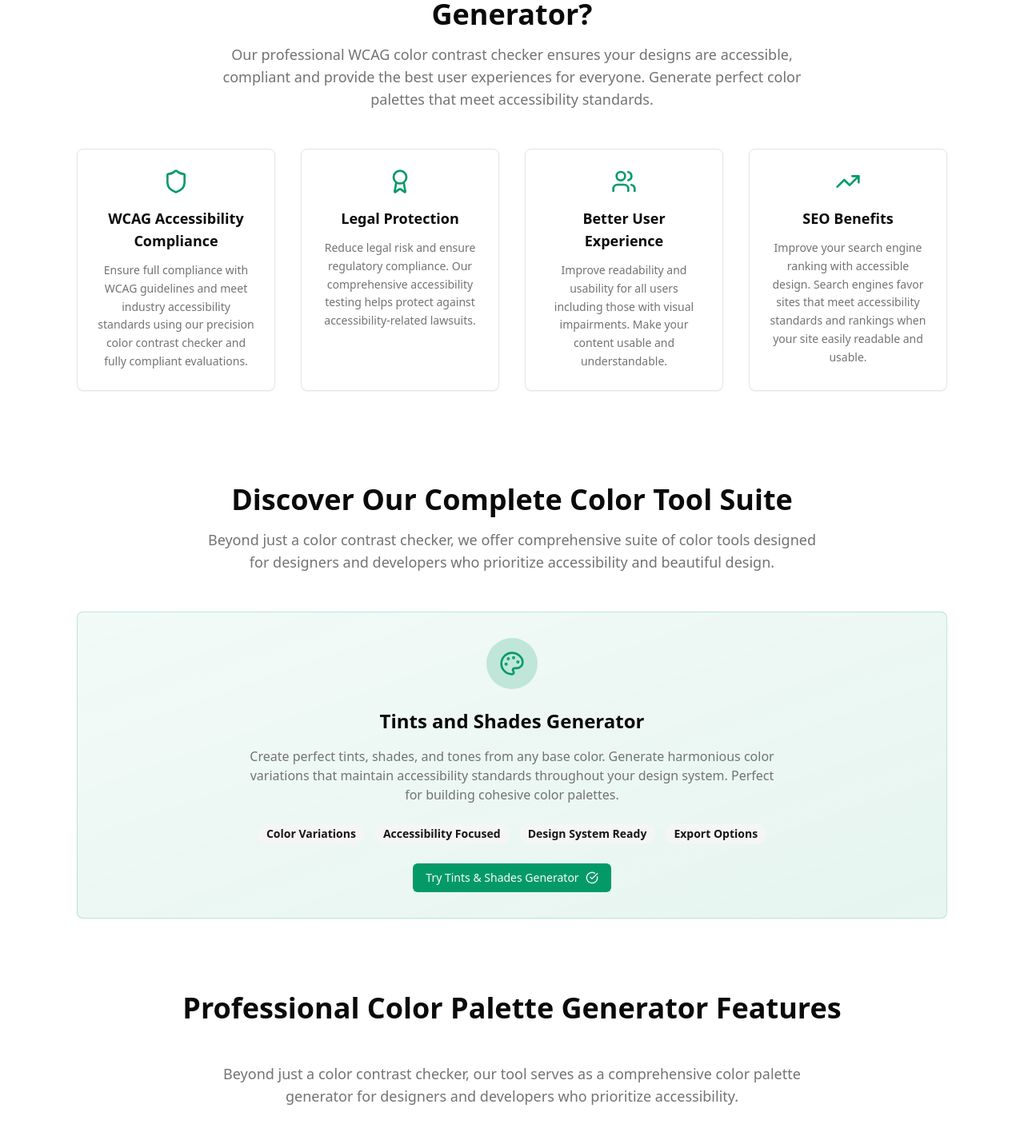
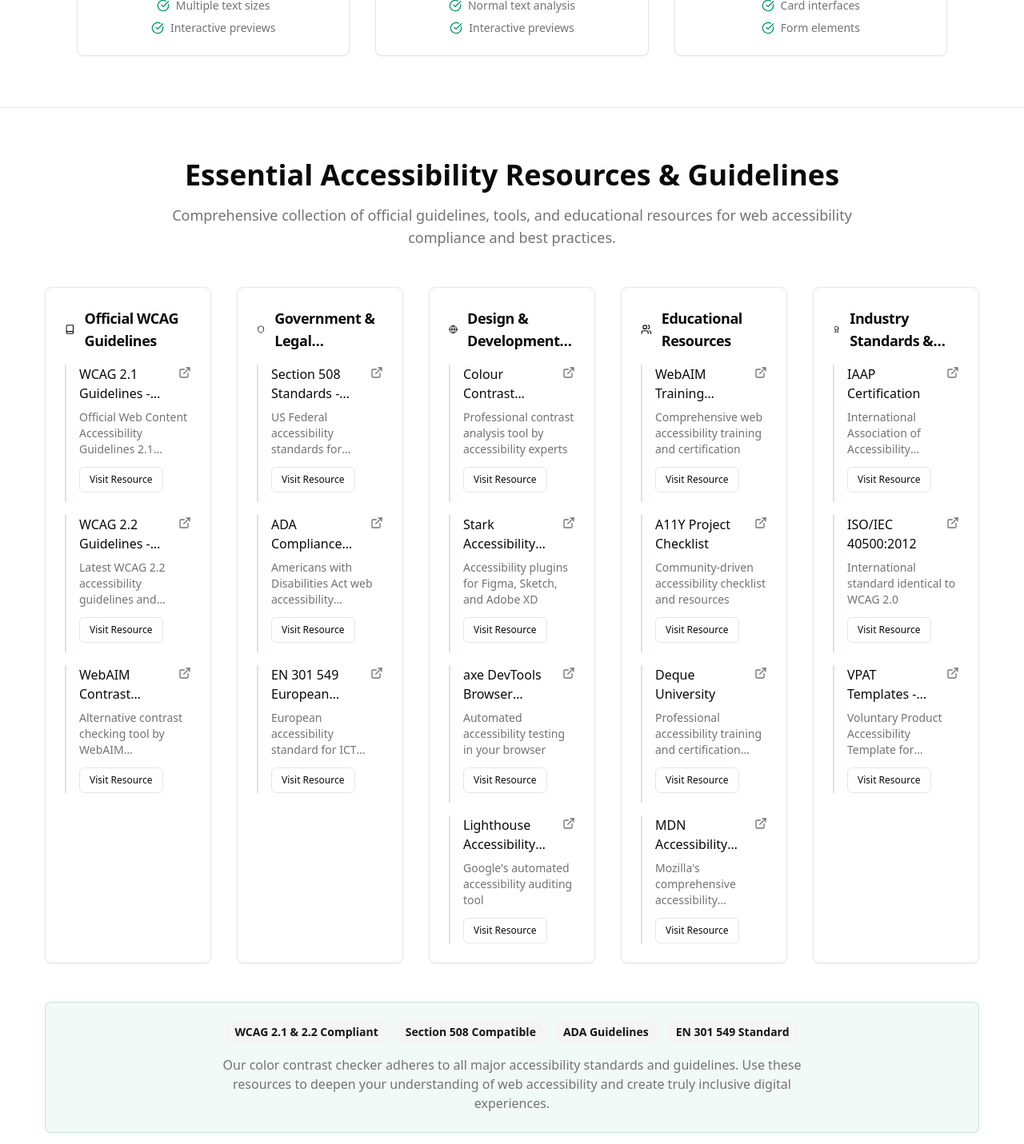
Before and after one commit to Danishmk1286/color-contrast-checker-for-accessibility, a React (Vite) app: page / in a window 1280 px wide. Shown: the part 3440-4871 px from the top of the page at 80% size. Built offline with nearby package versions, Linux system fonts and the light colour scheme.

Commit message:
Move and revise resource links section

```diff
--- a/src/components/ResourceLinks.tsx
+++ b/src/components/ResourceLinks.tsx
@@ -8,7 +8,7 @@ const ResourceLinks: React.FC = () => {
   const resources = [
     {
       category: "Official WCAG Guidelines",
-      icon: <Book className="w-5 h-5" />,
+      icon: <Book className="w-4 h-4 md:w-5 md:h-5" />,
       links: [
         {
           title: "WCAG 2.1 Guidelines - W3C",
@@ -29,7 +29,7 @@ const ResourceLinks: React.FC = () => {
     },
     {
       category: "Government & Legal Resources",
-      icon: <Shield className="w-5 h-5" />,
+      icon: <Shield className="w-4 h-4 md:w-5 md:h-5" />,
       links: [
         {
           title: "Section 508 Standards - GSA",
@@ -50,7 +50,7 @@ const ResourceLinks: React.FC = () => {
     },
     {
       category: "Design & Development Tools",
-      icon: <Globe className="w-5 h-5" />,
+      icon: <Globe className="w-4 h-4 md:w-5 md:h-5" />,
       links: [
         {
           title: "Colour Contrast Analyser - TPG",
@@ -76,7 +76,7 @@ const ResourceLinks: React.FC = () => {
     },
     {
       category: "Educational Resources",
-      icon: <Users className="w-5 h-5" />,
+      icon: <Users className="w-4 h-4 md:w-5 md:h-5" />,
       links: [
         {
           title: "WebAIM Training Materials",
@@ -102,7 +102,7 @@ const ResourceLinks: React.FC = () => {
     },
     {
       category: "Industry Standards & Certification",
-      icon: <Award className="w-5 h-5" />,
+      icon: <Award className="w-4 h-4 md:w-5 md:h-5" />,
       links: [
         {
           title: "IAAP Certification",
@@ -124,42 +124,42 @@ const ResourceLinks: React.FC = () => {
   ];
 
   return (
-    <section className="py-12 px-4 bg-card/30">
-      <div className="container mx-auto max-w-6xl">
-        <div className="text-center mb-12">
-          <h2 className="text-3xl md:text-4xl font-bold text-foreground mb-4">
+    <section className="py-8 md:py-12 lg:py-16 px-4 sm:px-6 bg-card/20 border-t border-border">
+      <div className="container mx-auto max-w-7xl">
+        <div className="text-center mb-8 md:mb-12 px-2">
+          <h2 className="text-2xl sm:text-3xl md:text-4xl font-bold text-foreground mb-3 md:mb-4 leading-tight">
             Essential Accessibility Resources & Guidelines
           </h2>
-          <p className="text-lg text-muted-foreground max-w-3xl mx-auto">
+          <p className="text-base md:text-lg text-muted-foreground max-w-4xl mx-auto leading-relaxed">
             Comprehensive collection of official guidelines, tools, and educational resources for web accessibility compliance and best practices.
           </p>
         </div>
 
-        <div className="grid gap-8 md:grid-cols-2 lg:grid-cols-3">
+        <div className="grid gap-4 sm:gap-6 md:gap-8 sm:grid-cols-2 lg:grid-cols-3 xl:grid-cols-5">
           {resources.map((category, index) => (
-            <Card key={index} className="h-fit">
-              <CardHeader>
-                <CardTitle className="flex items-center gap-3 text-lg">
+            <Card key={index} className="h-full flex flex-col hover:shadow-lg transition-all duration-300">
+              <CardHeader className="pb-3 md:pb-4">
+                <CardTitle className="flex items-center gap-2 md:gap-3 text-base md:text-lg leading-tight">
                   {category.icon}
-                  {category.category}
+                  <span className="line-clamp-2">{category.category}</span>
                 </CardTitle>
               </CardHeader>
-              <CardContent className="space-y-4">
+              <CardContent className="space-y-3 md:space-y-4 flex-grow">
                 {category.links.map((link, linkIndex) => (
-                  <div key={linkIndex} className="border-l-2 border-primary/20 pl-4">
+                  <div key={linkIndex} className="border-l-2 border-primary/20 pl-3 md:pl-4 pb-3 last:pb-0">
                     <div className="flex items-start justify-between gap-2 mb-2">
-                      <h4 className="font-medium text-foreground text-sm leading-tight">
+                      <h4 className="font-medium text-foreground text-sm md:text-base leading-tight line-clamp-2">
                         {link.title}
                       </h4>
-                      <ExternalLink className="w-4 h-4 text-muted-foreground flex-shrink-0 mt-0.5" />
+                      <ExternalLink className="w-3 h-3 md:w-4 md:h-4 text-muted-foreground flex-shrink-0 mt-0.5" />
                     </div>
-                    <p className="text-xs text-muted-foreground mb-3 leading-relaxed">
+                    <p className="text-xs md:text-sm text-muted-foreground mb-2 md:mb-3 leading-relaxed line-clamp-3">
                       {link.description}
                     </p>
                     <Button
                       variant="outline"
                       size="sm"
-                      className="h-8 px-3 text-xs"
+                      className="h-7 md:h-8 px-2 md:px-3 text-xs w-full sm:w-auto"
                       onClick={() => window.open(link.url, '_blank', 'noopener,noreferrer')}
                     >
                       Visit Resource
@@ -171,15 +171,15 @@ const ResourceLinks: React.FC = () => {
           ))}
         </div>
 
-        <div className="mt-12 text-center">
-          <Card className="p-6 bg-primary/5 border-primary/20">
-            <div className="flex flex-wrap justify-center gap-3 mb-4">
-              <Badge variant="secondary">WCAG 2.1 Compliant</Badge>
-              <Badge variant="secondary">Section 508 Compatible</Badge>
-              <Badge variant="secondary">ADA Guidelines</Badge>
-              <Badge variant="secondary">EN 301 549 Standard</Badge>
+        <div className="mt-8 md:mt-12 text-center">
+          <Card className="p-4 md:p-6 bg-primary/5 border-primary/20 hover:shadow-md transition-all duration-300">
+            <div className="flex flex-wrap justify-center gap-2 md:gap-3 mb-3 md:mb-4">
+              <Badge variant="secondary" className="text-xs md:text-sm">WCAG 2.1 & 2.2 Compliant</Badge>
+              <Badge variant="secondary" className="text-xs md:text-sm">Section 508 Compatible</Badge>
+              <Badge variant="secondary" className="text-xs md:text-sm">ADA Guidelines</Badge>
+              <Badge variant="secondary" className="text-xs md:text-sm">EN 301 549 Standard</Badge>
             </div>
-            <p className="text-sm text-muted-foreground max-w-2xl mx-auto">
+            <p className="text-sm md:text-base text-muted-foreground max-w-3xl mx-auto leading-relaxed px-2">
               Our color contrast checker adheres to all major accessibility standards and guidelines.
               Use these resources to deepen your understanding of web accessibility and create truly inclusive digital experiences.
             </p>
--- a/src/pages/Index.tsx
+++ b/src/pages/Index.tsx
@@ -137,9 +137,6 @@ const Index = () => {
         </div>
       </section>
 
-      {/* Resource Links Section */}
-      <ResourceLinks />
-
       {/* Why Use Section - Mobile centered */}
       <section className="py-8 md:py-12 px-4 bg-card/30 my-[20px] lg:py-[68px]">
         <div className="container mx-auto max-w-6xl text-center">
@@ -260,6 +257,9 @@ const Index = () => {
           </div>
         </div>
       </section>
+
+      {/* Resource Links Section - Bottom of page */}
+      <ResourceLinks />
     </Layout>
   </>;
 };
```
